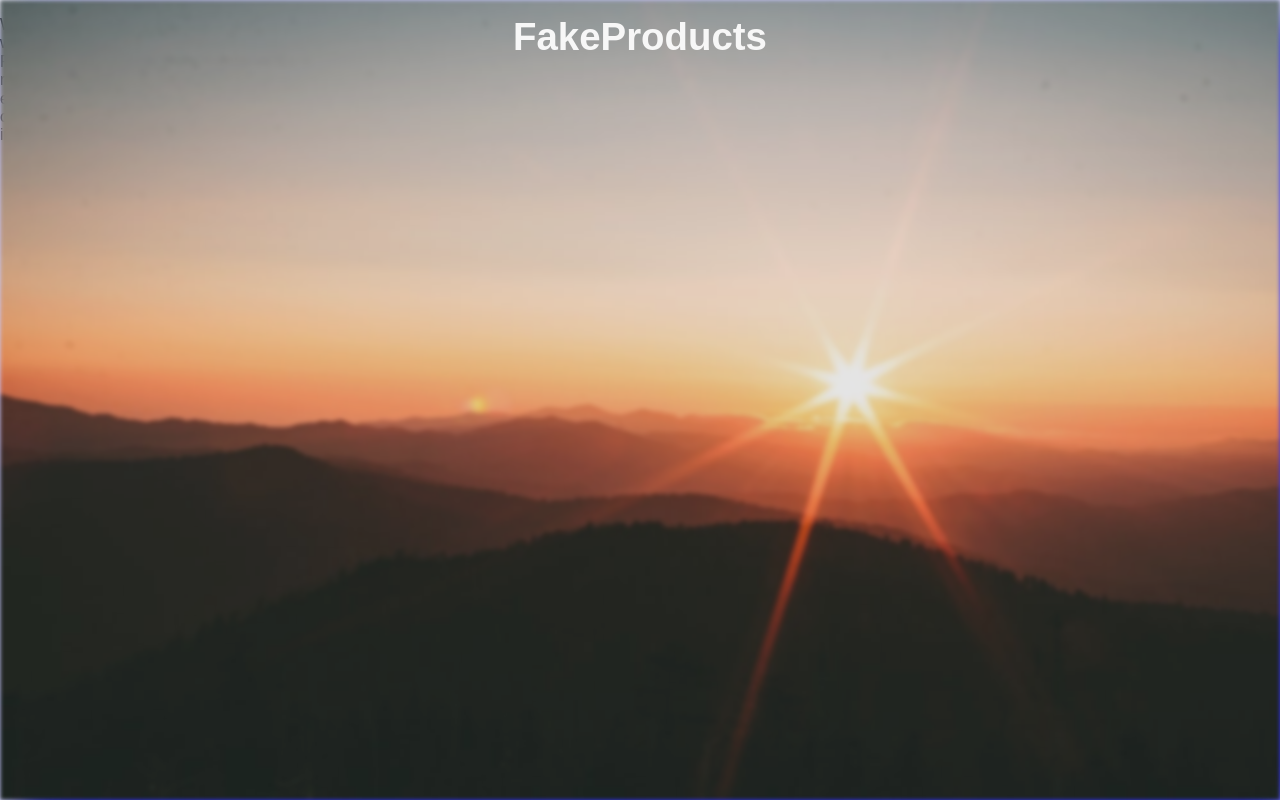
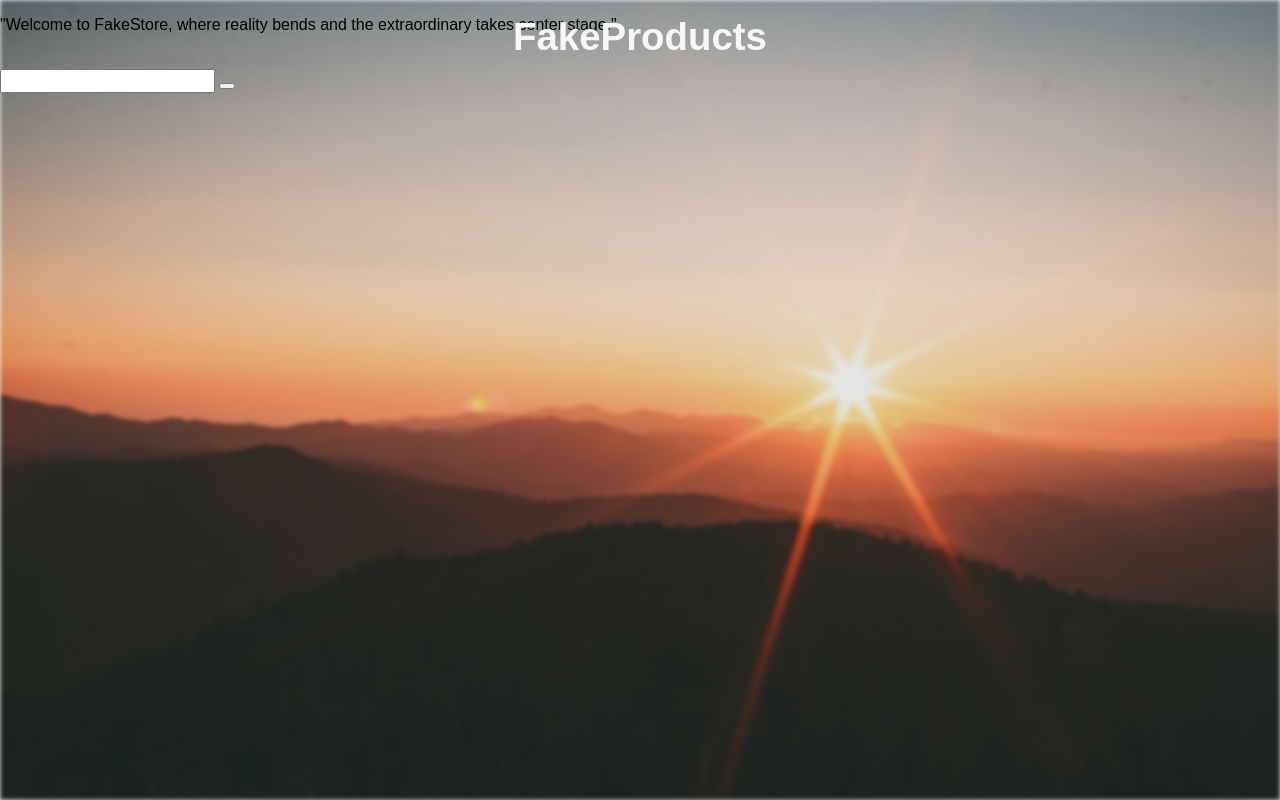
Before and after one commit to EdCenten0/Productos-Generico, a website: page html/index.html in a window 1280 px wide. Drawn offline with Linux system fonts and the light colour scheme.

Commit message:
Changing styles trying to center a div :D

```diff
--- a/html/index.html
+++ b/html/index.html
@@ -19,31 +19,19 @@
     <main class="main">
       <div class="main__container">
         <div class="main__container__synopsis">
-          <p></p>
           <p>
-            Welcome to FakeStore, where reality bends and the extraordinary
-            takes center stage. Step into a world where imagination knows no
-            bounds as you explore our virtual aisles filled with a captivating
-            array of products that exist only in the realm of fantasy. From
-            mythical creatures and legendary artifacts to mind-bending
-            inventions and fantastical memorabilia, FakeStore\ is your premier
-            destination for all things fictional. At FakeStore, we take pride in
-            curating a collection that sparks the imagination and transports you
-            to extraordinary realms. Each product is carefully crafted with
-            meticulous attention to detail, ensuring an authentic and immersive
-            experience. Whether you're a fan of epic fantasy, science fiction,
-            or enchanting fairy tales, our virtual shelves are brimming with
-            wonders waiting to be discovered. Indulge your sense of wonder and
-            embrace the magic that lies within you. Dive into our virtual
-            doorway and let your imagination soar as you embark on a journey
-            through the extraordinary. FakeStore\ invites you to unlock the door
-            to limitless possibilities and immerse yourself in a world where the
-            boundaries of reality fade away.
+            "Welcome to FakeStore, where reality bends and the extraordinary
+            takes center stage."
           </p>
         </div>
-        <div class="main__container__login"></div>
+        <div class="main__container__login">
+          <img src="" alt="" />
+          <div class="main__container__login__data">
+            <input type="text" name="" id="" />
+            <button type="submit"></button>
+          </div>
+        </div>
       </div>
     </main>
-    <footer></footer>
   </body>
 </html>
--- a/sass/components/_index-main.scss
+++ b/sass/components/_index-main.scss
@@ -1,17 +1,39 @@
 @use '../variables/colors' as c;
 @use '../variables/font-sizes' as fs;
 
+
+.header {
+    &__nav{
+
+        justify-content: center;
+        margin-top: 2rem;
+
+    }
+}
+
 .main_image{
     position: absolute;
+    z-index: -1;
     inset: 0 0 0 0;
     width: 100vw;
     height: 100vh;
-    filter: blur(2px) brightness(0.9) drop-shadow(16px 16px 20px blue);
+    filter: blur(2px) brightness(0.9) drop-shadow(16px 16px 20px #c7c7c7);
+
 }
 
-.header {
-    &__nav{
-        justify-content: center;
-        margin-top: 2rem;
+.main{
+
+    &__container{
+
+        &__synopsis{
+            p:nth-child(1){
+
+            }
+
+            p:nth-child(2){
+                font-size: fs.$lg;
+                width: 50%;
+            }
+        }
     }
 }
```
Also changed, not shown: css/style.css, 1 other file.
